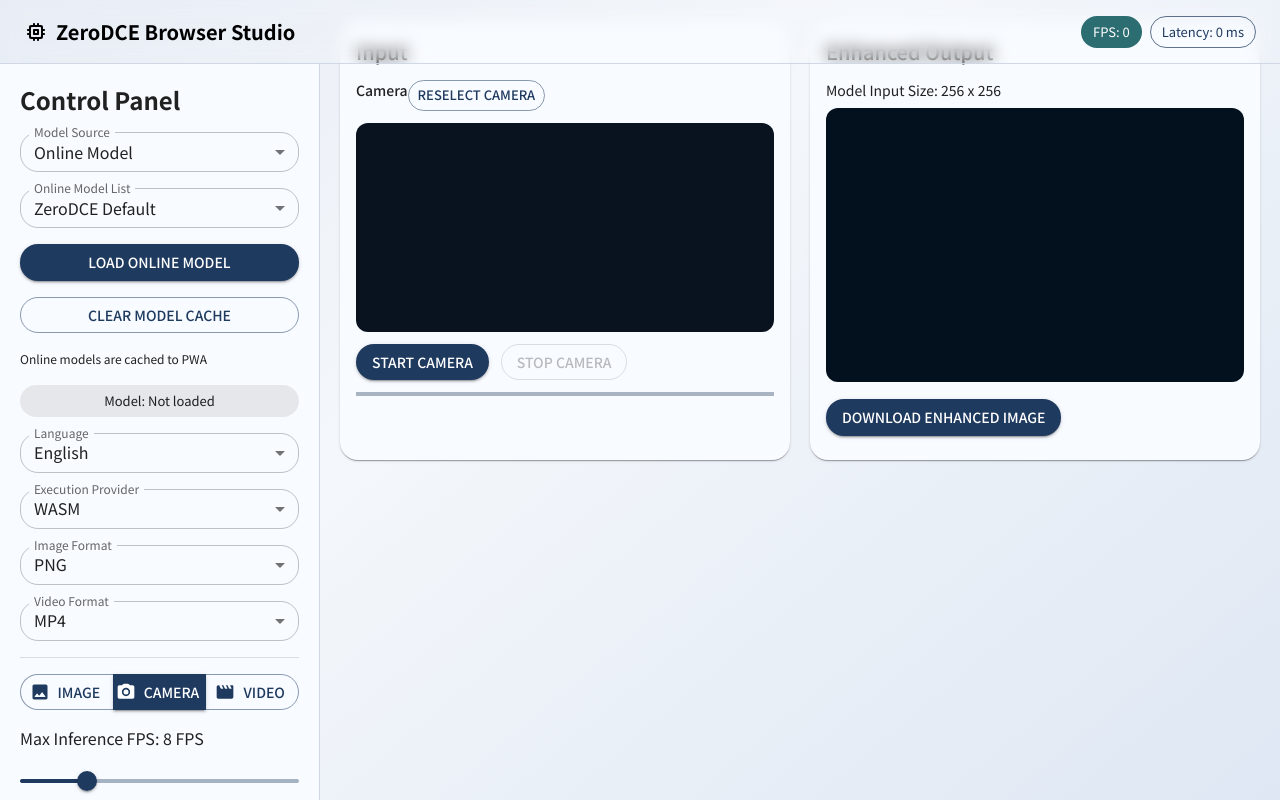
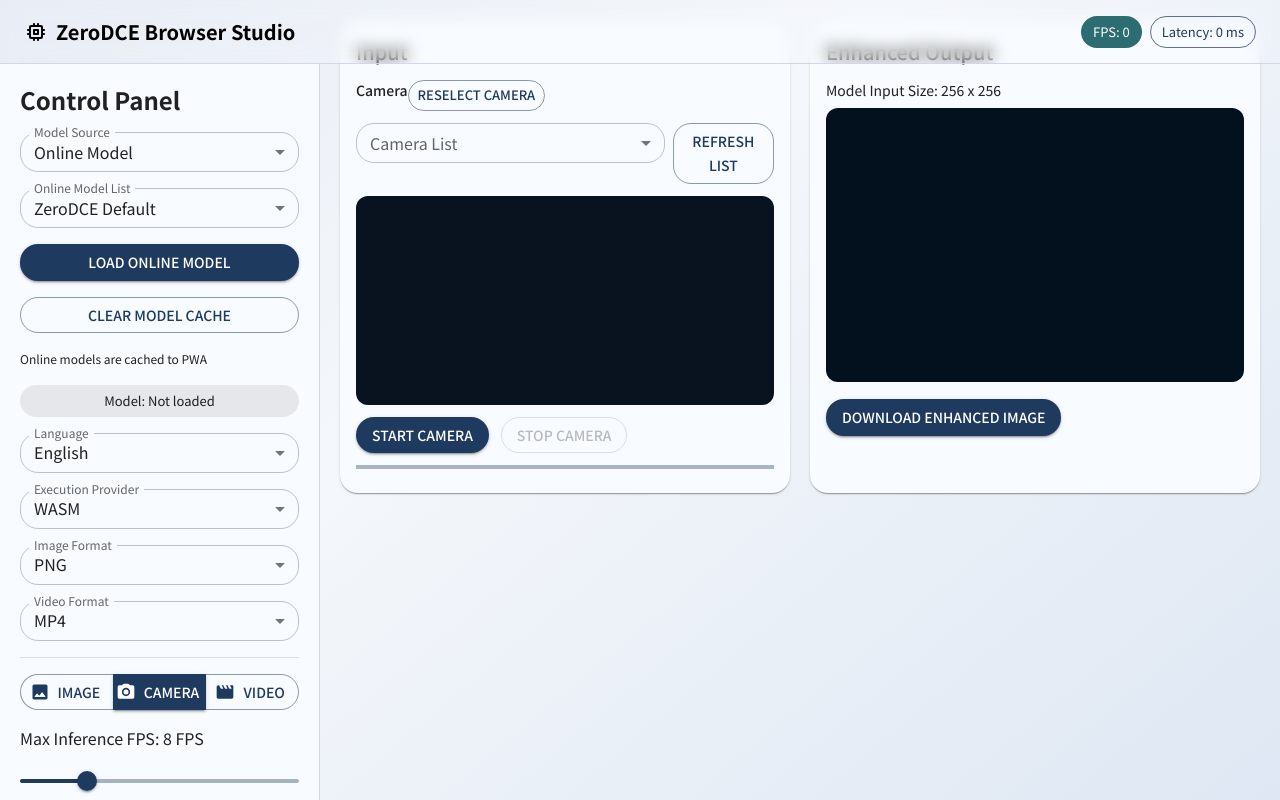
Before and after one commit to Arielfoever/indsystem, a React (Vite) app: page / in a window 1280 px wide. Both pictures are taken after a click on the button "CAMERA". Built offline with nearby package versions, Linux system fonts and the light colour scheme; the HTML template or start-up script is replaced by a standard one.

Commit message:
cam
Signed-off-by: Ariel Xiong <ArielHeleneto@outlook.com>

```diff
--- a/src/App.jsx
+++ b/src/App.jsx
@@ -64,6 +64,8 @@ function App() {
   const [provider, setProvider] = useState('wasm')
   const [modelSource, setModelSource] = useState('online')
   const [selectedOnlineModel, setSelectedOnlineModel] = useState(ONLINE_MODELS[0].id)
+  const [cameraDevices, setCameraDevices] = useState([])
+  const [selectedCameraId, setSelectedCameraId] = useState('')
   const [modelName, setModelName] = useState('')
   const [modelInputSize, setModelInputSize] = useState(256)
   const [status, setStatus] = useState(makeStatus('info', ''))
@@ -176,7 +178,7 @@ function App() {
     return new ort.Tensor('float32', floatData, [1, 3, size, size])
   }
 
-  const drawTensorToCanvas = (tensor, canvas) => {
+  const drawTensorToCanvas = (tensor, canvas, mirror = false) => {
     const h = tensor.dims[2]
     const w = tensor.dims[3]
     const frame = document.createElement('canvas')
@@ -195,10 +197,18 @@ function App() {
     frameCtx.putImageData(imageData, 0, 0)
     const ctx = canvas.getContext('2d')
     ctx.clearRect(0, 0, canvas.width, canvas.height)
-    ctx.drawImage(frame, 0, 0, frame.width, frame.height, 0, 0, canvas.width, canvas.height)
+    if (mirror) {
+      ctx.save()
+      ctx.translate(canvas.width, 0)
+      ctx.scale(-1, 1)
+      ctx.drawImage(frame, 0, 0, frame.width, frame.height, 0, 0, canvas.width, canvas.height)
+      ctx.restore()
+    } else {
+      ctx.drawImage(frame, 0, 0, frame.width, frame.height, 0, 0, canvas.width, canvas.height)
+    }
   }
 
-  const runEnhanceOnElement = async (sourceEl, outputCanvas) => {
+  const runEnhanceOnElement = async (sourceEl, outputCanvas, mirror = false) => {
     if (!sessionRef.current) {
       setStatus(makeStatus('warning', t.status.loadModelFirst))
       return
@@ -207,7 +217,7 @@ function App() {
     const inputTensor = preprocessToTensor(sourceEl, modelInputSize)
     const feed = { [modelInputNameRef.current]: inputTensor }
     const result = await sessionRef.current.run(feed)
-    drawTensorToCanvas(result[modelOutputNameRef.current], outputCanvas)
+    drawTensorToCanvas(result[modelOutputNameRef.current], outputCanvas, mirror)
     setProcessMs(Math.round(performance.now() - t0))
   }
 
@@ -297,7 +307,7 @@ function App() {
         processingRef.current = true
         try {
           lastInferAtRef.current = now
-          await runEnhanceOnElement(video, output)
+          await runEnhanceOnElement(video, output, sourceMode === 'camera')
           const times = fpsTimesRef.current
           times.push(now)
           while (times.length > 0 && now - times[0] > 1000) times.shift()
@@ -451,8 +461,11 @@ function App() {
     }
     try {
       cleanupCamera()
+      const videoConstraints = selectedCameraId
+        ? { deviceId: { exact: selectedCameraId }, width: { ideal: 1280 }, height: { ideal: 720 } }
+        : { width: { ideal: 1280 }, height: { ideal: 720 } }
       const stream = await navigator.mediaDevices.getUserMedia({
-        video: { width: { ideal: 1280 }, height: { ideal: 720 } },
+        video: videoConstraints,
         audio: false
       })
       streamRef.current = stream
@@ -479,8 +492,11 @@ function App() {
     }
     try {
       cleanupCamera()
+      const videoConstraints = selectedCameraId
+        ? { deviceId: { exact: selectedCameraId } }
+        : true
       const stream = await navigator.mediaDevices.getUserMedia({
-        video: true,
+        video: videoConstraints,
         audio: false
       })
       streamRef.current = stream
@@ -489,6 +505,28 @@ function App() {
       await video.play()
       setRunning(true)
       setStatus(makeStatus('success', t.status.cameraSwitched))
+    } catch (error) {
+      setStatus(makeStatus('error', t.status.cameraSwitchFailed(error.message)))
+    }
+  }
+
+  const refreshCameraDevices = async () => {
+    if (!navigator.mediaDevices || !navigator.mediaDevices.enumerateDevices) {
+      setStatus(makeStatus('error', t.status.mediaDevicesUnavailable))
+      return
+    }
+    try {
+      const all = await navigator.mediaDevices.enumerateDevices()
+      const videos = all.filter((d) => d.kind === 'videoinput')
+      setCameraDevices(videos)
+      if (!videos.length) {
+        setSelectedCameraId('')
+        setStatus(makeStatus('warning', t.status.noCameraFound))
+        return
+      }
+      if (!videos.some((d) => d.deviceId === selectedCameraId)) {
+        setSelectedCameraId(videos[0].deviceId)
+      }
     } catch (error) {
       setStatus(makeStatus('error', t.status.cameraSwitchFailed(error.message)))
     }
@@ -549,6 +587,12 @@ function App() {
       if (rafRef.current) cancelAnimationFrame(rafRef.current)
     }
   }, [running, maxFps, sourceMode])
+
+  useEffect(() => {
+    if (sourceMode === 'camera') {
+      refreshCameraDevices()
+    }
+  }, [sourceMode])
 
   useEffect(
     () => () => {
@@ -798,6 +842,28 @@ function App() {
                       <Typography variant="subtitle2">{t.ui.camera}</Typography>
                       <Button size="small" variant="outlined" onClick={switchCamera}>{t.ui.switchCamera}</Button>
                     </Stack>
+                    <Stack direction="row" spacing={1}>
+                      <FormControl size="small" fullWidth>
+                        <InputLabel id="camera-list-label">{t.ui.cameraList}</InputLabel>
+                        <Select
+                          labelId="camera-list-label"
+                          value={selectedCameraId}
+                          label={t.ui.cameraList}
+                          onChange={(e) => setSelectedCameraId(e.target.value)}
+                        >
+                          {cameraDevices.length > 0 ? (
+                            cameraDevices.map((device, index) => (
+                              <MenuItem key={device.deviceId || `camera-${index}`} value={device.deviceId}>
+                                {device.label || `${t.ui.camera} ${index + 1}`}
+                              </MenuItem>
+                            ))
+                          ) : (
+                            <MenuItem value="" disabled>{t.ui.noCameraOption}</MenuItem>
+                          )}
+                        </Select>
+                      </FormControl>
+                      <Button variant="outlined" onClick={refreshCameraDevices}>{t.ui.refreshCameraList}</Button>
+                    </Stack>
                     <video
                       ref={cameraVideoRef}
                       playsInline
--- a/src/i18n.js
+++ b/src/i18n.js
@@ -29,6 +29,9 @@ export const messages = {
       startCamera: '启动摄像头',
       stopCamera: '停止摄像头',
       switchCamera: '重新选择摄像头',
+      cameraList: '摄像头列表',
+      refreshCameraList: '刷新列表',
+      noCameraOption: '未发现摄像头',
       chooseVideo: '选择视频',
       info: '信息',
       startVideo: '启动视频推理',
@@ -73,6 +76,7 @@ export const messages = {
       imageInferFailed: (e) => `图片推理失败: ${e}`,
       loadModelBeforeCamera: '请先加载模型再启动摄像头',
       mediaDevicesUnavailable: '当前环境不支持摄像头访问，请使用 HTTPS 或系统浏览器打开',
+      noCameraFound: '未发现可用摄像头设备',
       cameraStarted: (fps) => `摄像头已启动，最大帧率 ${fps} FPS`,
       cameraSwitched: '已使用浏览器重新选择摄像头',
       cameraAccessFailed: (e) => `无法访问摄像头: ${e}`,
@@ -117,6 +121,9 @@ export const messages = {
       startCamera: 'Start Camera',
       stopCamera: 'Stop Camera',
       switchCamera: 'Reselect Camera',
+      cameraList: 'Camera List',
+      refreshCameraList: 'Refresh List',
+      noCameraOption: 'No camera found',
       chooseVideo: 'Select Video',
       info: 'Info',
       startVideo: 'Start Video Inference',
@@ -161,6 +168,7 @@ export const messages = {
       imageInferFailed: (e) => `Image inference failed: ${e}`,
       loadModelBeforeCamera: 'Please load a model before starting the camera',
       mediaDevicesUnavailable: 'Camera API unavailable. Open with HTTPS or a system browser',
+      noCameraFound: 'No available camera device found',
       cameraStarted: (fps) => `Camera started, max FPS ${fps}`,
       cameraSwitched: 'Camera reselected by browser',
       cameraAccessFailed: (e) => `Camera access failed: ${e}`,
```
